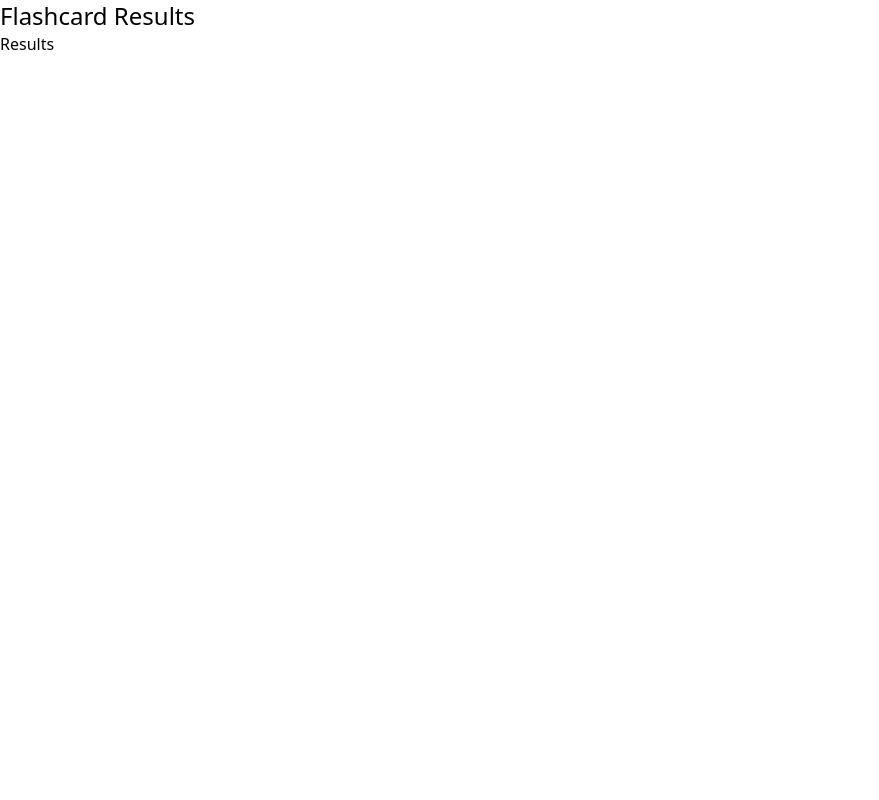
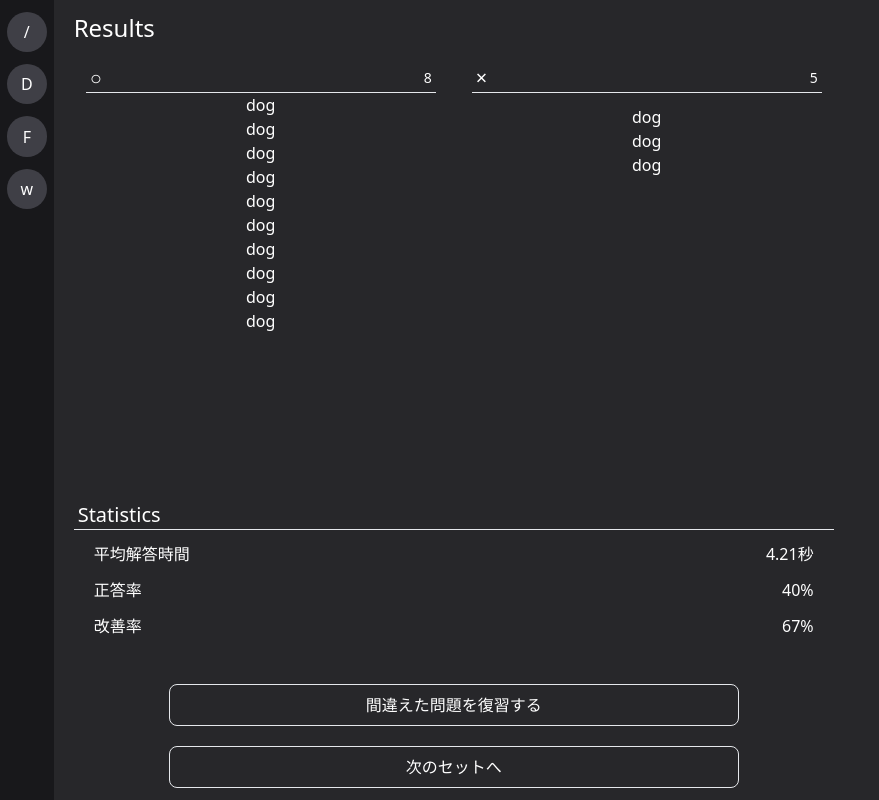
Before and after one commit to na-ah/WordBucket, a Next.js app: page /flashcard/results in a window 1280 px wide. Shown: the whole page, without its empty margins (0-879 px from the left). Built offline with nearby package versions, Linux system fonts and the light colour scheme.

Commit message:
feat: results画面を作成

```diff
--- a/components/flashcard/hooks/useWords.tsx
+++ b/components/flashcard/hooks/useWords.tsx
@@ -1,9 +1,11 @@
+import { useRouter } from "next/router";
 import { useMemo, useState } from "react";
 
 export default function useWords(
   setIsFront: React.Dispatch<React.SetStateAction<boolean>>
 ) {
   const [currentWordIndex, setCurrentWordIndex] = useState(0);
+  const router = useRouter();
   const words = [
     {
       question: "dog",
@@ -92,9 +94,20 @@ export default function useWords(
   }, [currentWordIndex]);
 
   function nextWord() {
+    if (currentWordIndex === words.length - 1) {
+      showResults();
+      return;
+    }
+
     setCurrentWordIndex((prevIndex) =>
       prevIndex === words.length - 1 ? prevIndex : prevIndex + 1
     );
+  }
+
+  function showResults() {
+    router.push({
+      pathname: "/flashcard/results",
+    });
   }
 
   const total = words.length;
--- a/components/uiParts/Dashboard/Button/Button.tsx
+++ b/components/uiParts/Dashboard/Button/Button.tsx
@@ -11,6 +11,7 @@ export default function Button({
 }: ButtonProps) {
   const bgColors: Colors = {
     black: "bg-black",
+    zinc800: "bg-zinc-800",
   };
   const textColors: Colors = {
     white: "text-white",
--- a/pages/flashcard/results/index.tsx
+++ b/pages/flashcard/results/index.tsx
@@ -1,10 +1,98 @@
+import Layout from "@/components/shared/Templates/Layout/Layout";
+import Button from "@/components/uiParts/Dashboard/Button/Button";
 import PageTitle from "@/components/uiParts/Dashboard/PageTitle/PageTitle";
+import UnderlineTitle from "@/components/uiParts/Dashboard/UnderlineTitle/UnderlineTitle";
 
 export default function Results() {
+  const resultsArea = (
+    <>
+      <div className="flex gap-3 h-full">
+        <div className="basis-1/2 flex flex-col px-3 py-5">
+          <UnderlineTitle
+            content="8"
+            title="○"
+          />
+          <div className="overflow-y-auto">
+            <ul className="flex flex-col items-center">
+              <li>dog</li>
+              <li>dog</li>
+              <li>dog</li>
+              <li>dog</li>
+              <li>dog</li>
+              <li>dog</li>
+              <li>dog</li>
+              <li>dog</li>
+              <li>dog</li>
+              <li>dog</li>
+            </ul>
+          </div>
+        </div>
+        <div className="flex flex-col basis-1/2 px-3 py-5">
+          <UnderlineTitle
+            content="5"
+            title="×"
+          />
+          <div className="px-8 overflow-y-auto">
+            <ul className="flex flex-col flex-wrap mt-3 items-center">
+              <li>dog</li>
+              <li>dog</li>
+              <li>dog</li>
+            </ul>
+          </div>
+        </div>
+      </div>
+    </>
+  );
+
+  const statisticsArea = (
+    <>
+      <UnderlineTitle
+        content=""
+        title="Statistics"
+      />
+      <div className="px-5 py-3 flex flex-col gap-3">
+        <div className="flex justify-between">
+          <span>平均解答時間</span>
+          <span>4.21秒</span>
+        </div>
+        <div className="flex justify-between">
+          <span>正答率</span>
+          <span>40%</span>
+        </div>
+        <div className="flex justify-between">
+          <span>改善率</span>
+          <span>67%</span>
+        </div>
+      </div>
+    </>
+  );
   return (
     <>
-      <PageTitle title="Flashcard Results" />
-      <div>Results</div>
+      <Layout>
+        <div className="py-3 px-5 h-dvh grid grid-rows-[32px_5fr_2fr_1fr] ">
+          <div className="">
+            <PageTitle title="Results" />
+          </div>
+          <div className="overflow-y-auto">
+            <div className="h-full">{resultsArea}</div>
+          </div>
+          <div className="overflow-y-auto">{statisticsArea}</div>
+          <div className="flex flex-col justify-center">
+            <div className="flex justify-center flex-col items-center gap-5">
+              <Button
+                text="間違えた問題を復習する"
+                bgColor="zinc800"
+                className="border py-2 rounded-lg w-3/4"
+              />
+              <Button
+                text="次のセットへ"
+                bgColor="zinc800"
+                className="border py-2 rounded-lg w-3/4"
+              />
+            </div>
+          </div>
+        </div>
+      </Layout>
     </>
   );
 }
```
